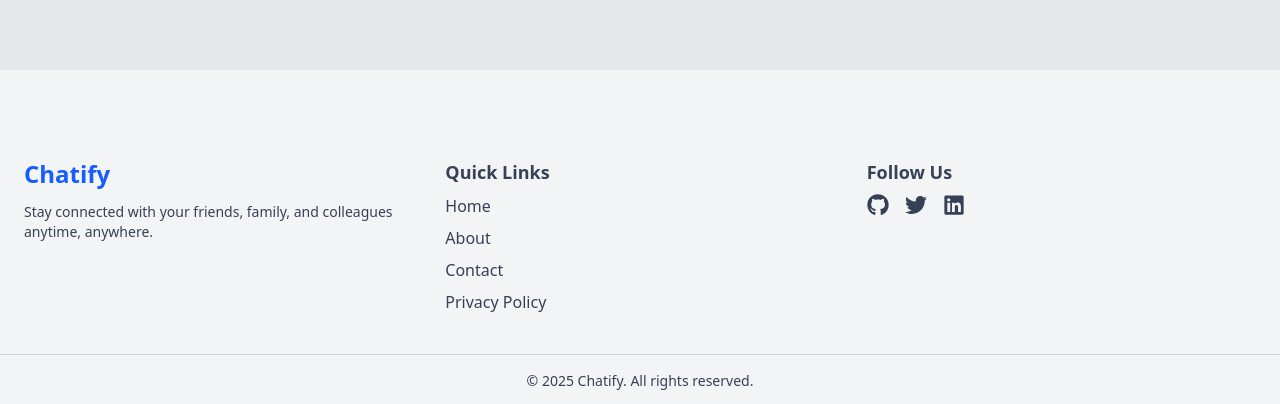
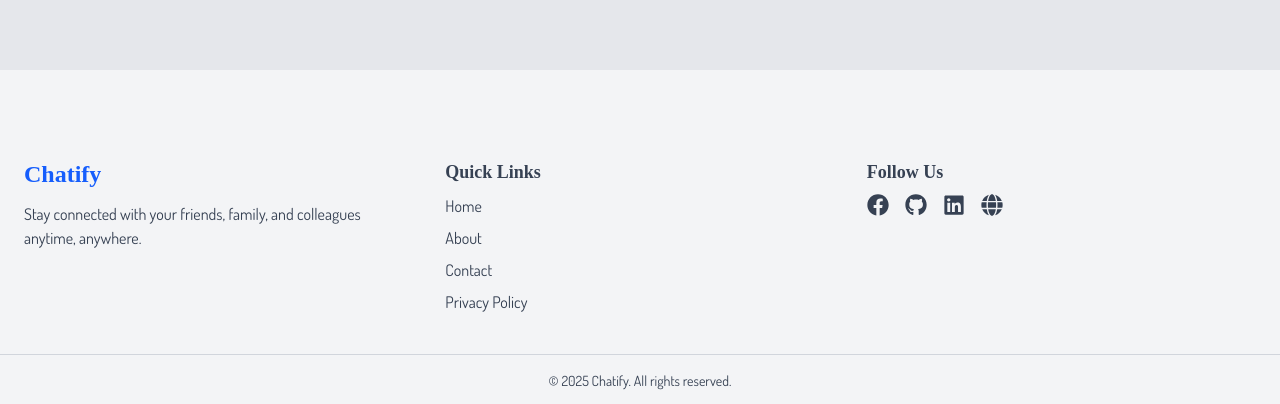
Before and after one commit to Rakib-Hasan1/chat-app-client, a React (Vite) app: page / in a window 1280 px wide. Shown: the part 794-1198 px from the top of the page. Built offline with nearby package versions, Linux system fonts and the light colour scheme; a web font is replaced by a local one.

Commit message:
adjust landing page styles

```diff
--- a/src/Components/Footer.jsx
+++ b/src/Components/Footer.jsx
@@ -1,14 +1,14 @@
-import { FaGithub, FaTwitter, FaLinkedin } from "react-icons/fa";
+import { FaFacebook, FaGithub, FaLinkedin, FaGlobe } from "react-icons/fa";
 
 function Footer() {
     return (
-        <footer className="bg-gray-100 dark:bg-gray-800 text-gray-700 dark:text-gray-300 pt-12">
+        <footer className="bg-gray-100 dark:bg-gray-800 text-gray-700 dark:text-gray-300 pt-12 dosis">
             {/* Top Section */}
             <div className="max-w-7xl mx-auto px-6 py-10 grid grid-cols-1 md:grid-cols-3 gap-8">
                 {/* Brand */}
                 <div>
-                    <h2 className="text-2xl font-bold text-blue-600">Chatify</h2>
-                    <p className="mt-3 text-sm">
+                    <h2 className="text-2xl font-bold text-blue-600 slab">Chatify</h2>
+                    <p className="mt-3 ">
                         Stay connected with your friends, family, and colleagues anytime,
                         anywhere.
                     </p>
@@ -16,7 +16,7 @@ function Footer() {
 
                 {/* Quick Links */}
                 <div className="flex flex-col space-y-2">
-                    <h3 className="text-lg font-semibold mb-2">Quick Links</h3>
+                    <h3 className="text-lg font-semibold mb-2 slab">Quick Links</h3>
                     <a href="#" className="hover:text-blue-600 transition">
                         Home
                     </a>
@@ -33,31 +33,42 @@ function Footer() {
 
                 {/* Socials */}
                 <div>
-                    <h3 className="text-lg font-semibold mb-2">Follow Us</h3>
+                    <h3 className="text-lg font-semibold mb-2 slab">Follow Us</h3>
                     <div className="flex space-x-4 mt-2">
                         <a
-                            href="https://github.com"
+                            href="https://www.facebook.com/md.rakib.hasan.0001"
+                            target="_blank"
+                            rel="noopener noreferrer"
+                            className="hover:text-blue-600 transition"
+                        >
+                            <FaFacebook size={22} />
+                        </a>
+
+                        <a
+                            href="https://github.com/Rakib-Hasan1"
                             target="_blank"
                             rel="noopener noreferrer"
                             className="hover:text-blue-600 transition"
                         >
                             <FaGithub size={22} />
                         </a>
+
                         <a
-                            href="https://twitter.com"
-                            target="_blank"
-                            rel="noopener noreferrer"
-                            className="hover:text-blue-600 transition"
-                        >
-                            <FaTwitter size={22} />
-                        </a>
-                        <a
-                            href="https://linkedin.com"
+                            href="https://www.linkedin.com/in/dev-mdrakib"
                             target="_blank"
                             rel="noopener noreferrer"
                             className="hover:text-blue-600 transition"
                         >
                             <FaLinkedin size={22} />
+                        </a>
+
+                        <a
+                            href="https://modern-portfolio-lovat.vercel.app"
+                            target="_blank"
+                            rel="noopener noreferrer"
+                            className="hover:text-blue-600 transition"
+                        >
+                            <FaGlobe size={22} />
                         </a>
                     </div>
                 </div>
--- a/src/Pages/Home/HomePage.jsx
+++ b/src/Pages/Home/HomePage.jsx
@@ -14,7 +14,7 @@ function HomePage() {
   const onSubmit = (data) => console.log(data);
 
   return (
-    <div className="dosis flex flex-row-reverse min-h-screen transition-colors duration-300 bg-gray-200 text-gray-900 dark:bg-gray-900 dark:text-white">
+    <div className="dosis px-0 md:px-4 lg:px-8 flex flex-row-reverse min-h-screen transition-colors duration-300 bg-gray-200 text-gray-900 dark:bg-gray-900 dark:text-white">
       {/* Left Section - Lottie */}
       <div className="w-2/3 hidden md:flex items-center justify-center dark:from-gray-800 dark:to-gray-700">
         <DotLottieReact
@@ -35,6 +35,7 @@ function HomePage() {
           <form onSubmit={handleSubmit(onSubmit)} className="space-y-5">
             {/* Name (only for Register) */}
             {!isLogin && (
+             <>
               <div>
                 <label className="block text-sm font-medium mb-1">Name</label>
                 <input
@@ -47,6 +48,7 @@ function HomePage() {
                   <span className="text-red-500 text-sm">Name is required</span>
                 )}
               </div>
+             </>
             )}
 
             {/* Email */}
@@ -87,7 +89,7 @@ function HomePage() {
             {/* Submit */}
             <button
               type="submit"
-              className="w-full bg-blue-600 hover:bg-blue-700 text-white py-2 rounded-lg font-semibold transition"
+              className="w-full bg-blue-600 hover:bg-blue-700 cursor-pointer text-white py-2 rounded-lg font-semibold transition"
             >
               {isLogin ? "Login" : "Register"}
             </button>
@@ -98,7 +100,7 @@ function HomePage() {
             {isLogin ? "Don’t have an account?" : "Already have an account?"}{" "}
             <button
               onClick={() => setIsLogin(!isLogin)}
-              className="text-blue-600 hover:underline font-medium"
+              className="text-blue-600 hover:underline cursor-pointer font-medium"
             >
               {isLogin ? "Register" : "Login"}
             </button>
```
